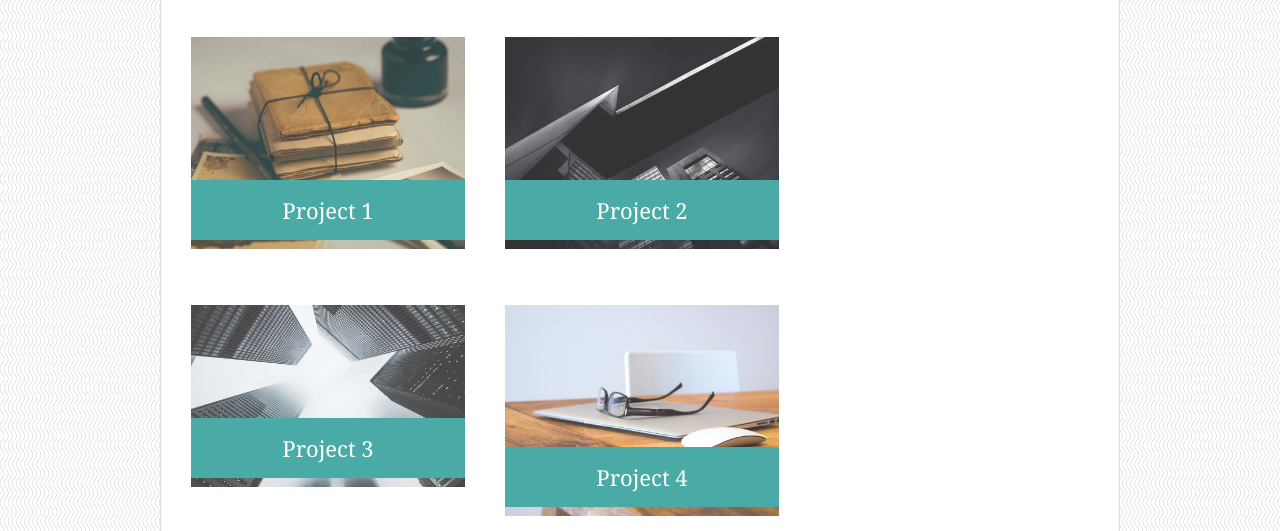
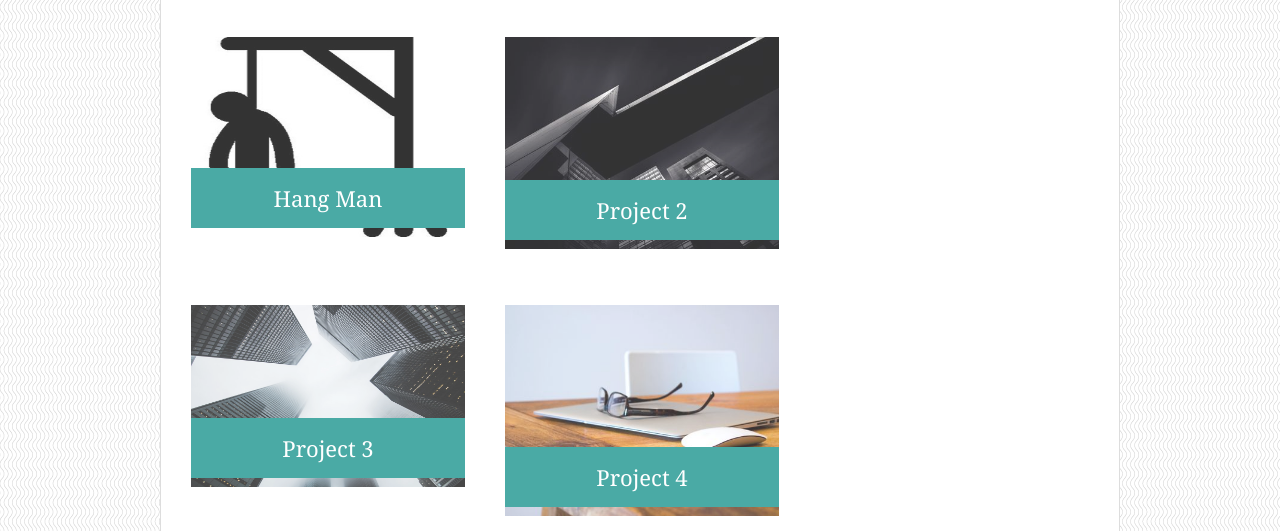
Before and after one commit to cwood89/cwood89.github.io, a plain HTML site: page portfolio.html in a window 1280 px wide. Shown: the part 269-800 px from the top of the page. Drawn offline with Linux system fonts and the light colour scheme.

Commit message:
added project

```diff
--- a/portfolio.html
+++ b/portfolio.html
@@ -23,8 +23,8 @@
         <section class="main-section">
         <h1>Portfolio</h1>
         <div class="work">
-            <img src="assets/images/placeholder_1.jpg" alt="Project1">
-            <h3>Project 1</h3>
+            <img src="assets/images/hangman.jpg" alt="Hangman">
+            <a href="https://cwood89.github.io/Word-Guess-Game/"><h3>Hang Man</h3></a>
         </div>
         <div class="work">
             <img src="assets/images/placeholder_2.jpg" alt="Project2">
```
Also changed, not shown: assets/images/hangman.jpg (added).
